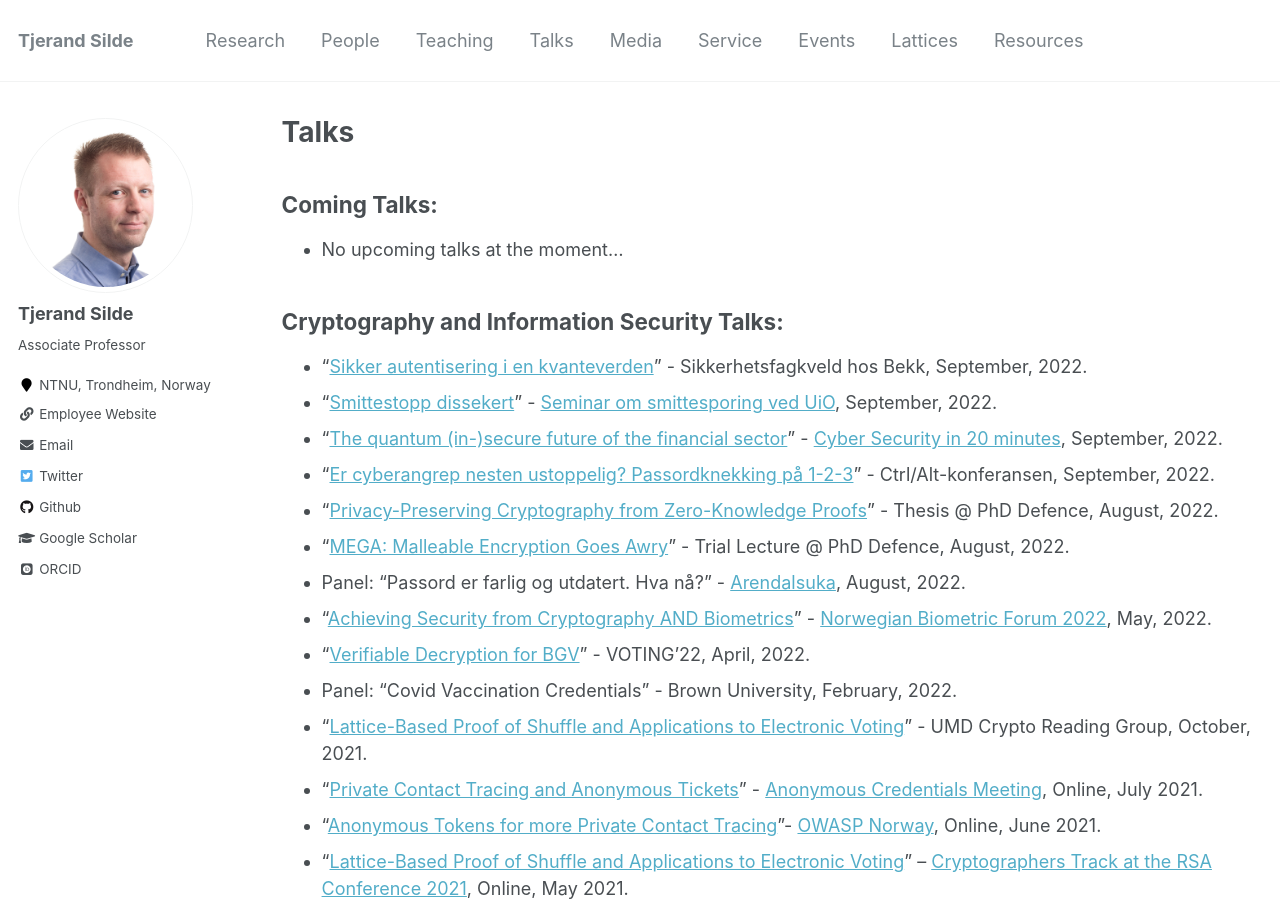
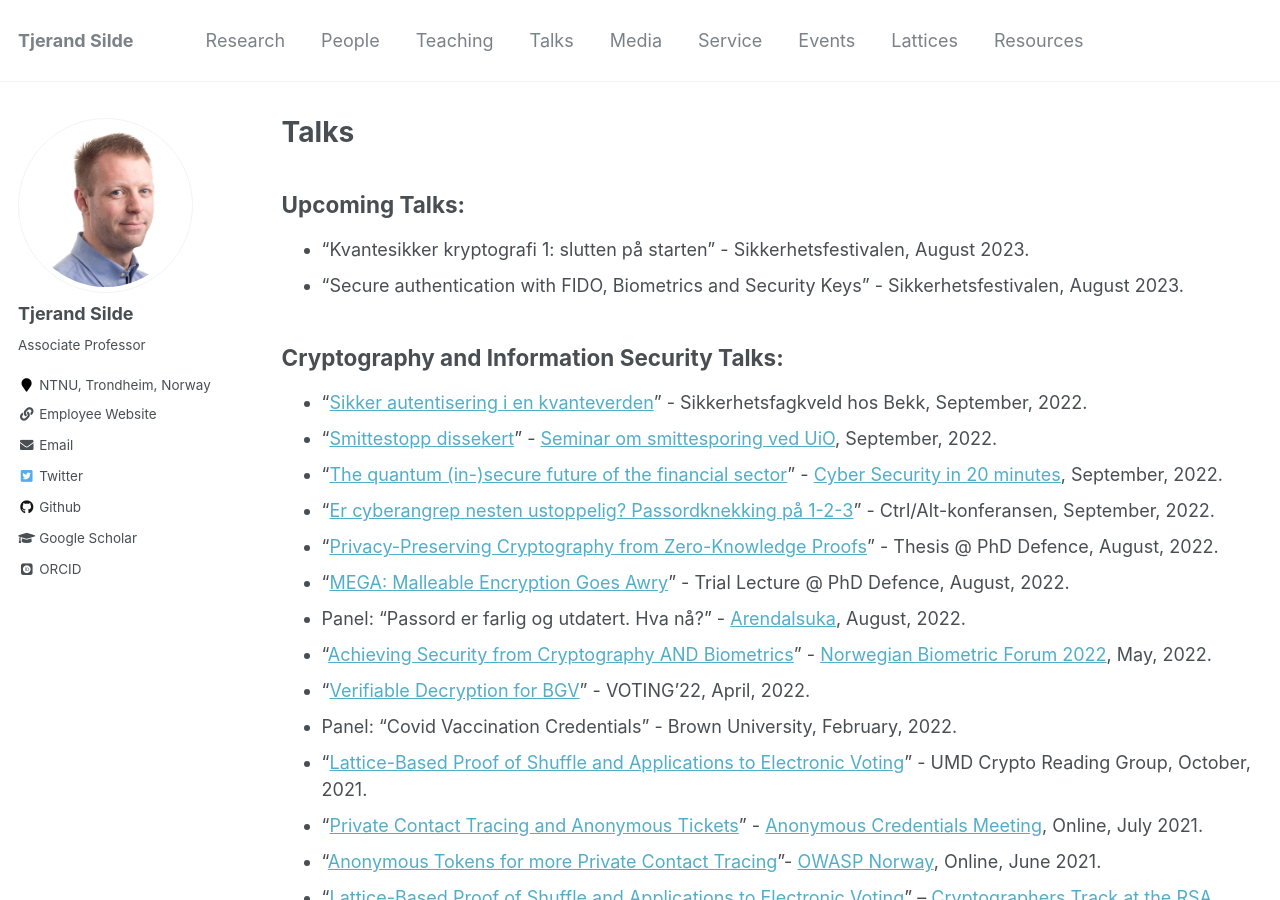
Before and after one commit to tjesi/tjesi.github.io, a Jekyll site: the page built from _pages/talks.md, in a window 1280 px wide and 900 px high. Built offline with Jekyll 4.4.1, drawn with Linux system fonts in a browser that asks for light colours; some web fonts are replaced.

Commit message:
Update talks.md

```diff
--- a/_pages/talks.md
+++ b/_pages/talks.md
@@ -5,9 +5,10 @@ permalink: /talks/
 author_profile: true
 ---
 
-## Coming Talks:
+## Upcoming Talks:
 
-* No upcoming talks at the moment...
+* "Kvantesikker kryptografi 1: slutten på starten" - Sikkerhetsfestivalen, August 2023.
+* "Secure authentication with FIDO, Biometrics and Security Keys" - Sikkerhetsfestivalen, August 2023.
 
 ## Cryptography and Information Security Talks:
 
```
